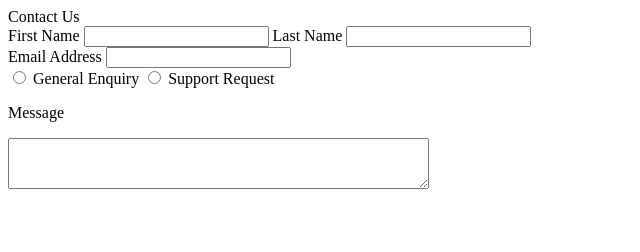
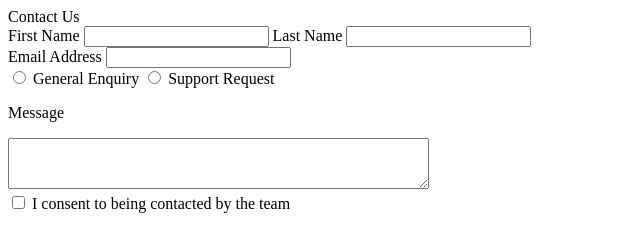
Before and after one commit to Adhish-Ullasan/contact-form, a plain HTML site: page index.html in a window 1280 px wide. Shown: the whole page, without its empty margins (0-640 px from the left). Drawn offline with Linux system fonts and the light colour scheme.

Commit message:
complete form checkbox section

```diff
--- a/index.html
+++ b/index.html
@@ -43,5 +43,11 @@
                 <textarea id="text" name="textarea" rows="3" cols="50"></textarea>
             </div>
          </section>
+         <section id="checkbox">
+            <div>
+                <input type="checkbox" name="checkbox" id="id">
+                <label for="id">I consent to being contacted by the team</label>
+            </div>
+         </section>
     </body>
 </html>
```
